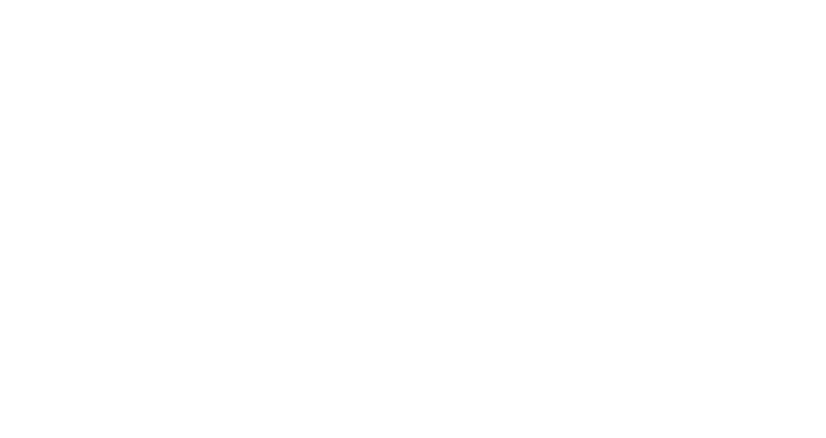
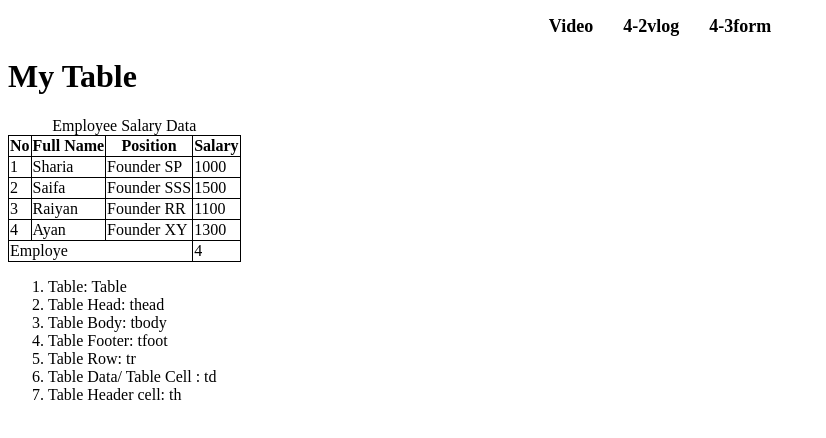
Before and after one commit to shariaprema/Milestone-1, a plain HTML site: page Module-4/4-4table.html in a window 1280 px wide. Shown: the whole page, without its empty margins (0-826 px from the left). Drawn offline with Linux system fonts and the light colour scheme.

Commit message:
4-5 module

```diff
--- a/Module-4/4-2.html
+++ b/Module-4/4-2vlog.html
@@ -4,10 +4,27 @@
     <meta charset="UTF-8">
     <meta name="viewport" content="width=device-width, initial-scale=1.0">
     <link rel="stylesheet" href="style.css">
+    <link rel="stylesheet" href="./CSS Style/nav.css">
+
     <title>4-2 Explore HTML5 nav, main, header, footer, section, article, time
     </title>
 </head>
 <body>
+
+    <nav>
+        <ul><li  class="one"><a target="_blank" href="video.html">Video</a></li>
+
+            <li class=""><a target="_blank" href="4-2vlog.html">4-2vlog</a></li>
+
+            <li><a target="_blank" href="4-3form.html">4-3form</a></li>
+
+        </ul>
+      </nav>
+
+
+
+
+
 
     <header>
         <nav>
--- a/Module-4/4-4table.html
+++ b/Module-4/4-4table.html
@@ -0,0 +1,110 @@
+<!DOCTYPE html>
+<html lang="en">
+<head>
+    <meta charset="UTF-8">
+    <meta name="viewport" content="width=device-width, initial-scale=1.0">
+    <link rel="stylesheet" href="./CSS Style/nav.css">
+
+    <title>4-4 HTML Table Table, tr, th, td, caption, colspan, thead, tbody, tfoot</title>
+
+    <title>4-5 Navigation Simple navbar and internal navigation among files
+    </title>
+
+    <style>
+        table{
+            border-collapse: collapse;
+        }
+
+        td, th{
+            border: 1px solid black;
+        }
+
+    </style>
+
+
+</head>
+<body>
+      <nav>
+        <ul><li  class="one"><a target="_blank" href="video.html">Video</a></li>
+
+            <li class=""><a target="_blank" href="4-2vlog.html">4-2vlog</a></li>
+
+            <li><a target="_blank" href="4-3form.html">4-3form</a></li>
+
+        </ul>
+      </nav>
+
+
+
+
+    <H1>My Table</H1>
+
+    <table>
+
+        <thead>
+            <caption>Employee Salary Data</caption>
+            <tr>
+                <th>No</th>
+                <th>Full Name</th>
+                <th>Position</th>
+                <th>Salary</th>
+            </tr>
+        </thead>
+
+
+        <tbody>
+            <tr>
+                <td>1</td>
+                <td>Sharia</td>
+                <td>Founder SP</td>
+                <td>1000</td>
+            </tr>
+            <tr>
+                <td>2</td>
+                <td>Saifa</td>
+                <td>Founder SSS</td>
+                <td>1500</td>
+            </tr>
+            <tr>
+                <td>3</td>
+                <td>Raiyan</td>
+                <td>Founder RR</td>
+                <td>1100</td>
+            </tr>
+
+            <tr>
+                <td>4</td>
+                <td>Ayan</td>
+                <td>Founder XY</td>
+                <td>1300</td>
+            </tr>
+
+        </tbody>
+
+
+        <tfoot>
+            <tr>
+                <td colspan="3">Employe</td>
+                <td>4</td>
+            </tr>
+        </tfoot>
+
+    </table>
+
+
+    <ol>
+        <li>Table: Table</li>
+        <li>Table Head: thead</li>
+        <li>Table Body: tbody</li>
+        <li>Table Footer: tfoot</li>
+        <li>Table Row: tr</li>
+        <li>Table Data/ Table Cell : td</li>
+        <li>Table Header cell: th</li>
+
+
+    </ol>
+
+
+
+</body>
+</html>
--- /dev/null
+++ b/Module-4/CSS Style/nav.css
@@ -0,0 +1,29 @@
+nav > ul{
+
+    display: flex;
+    justify-content: center;
+
+}
+
+nav > ul > li{
+    list-style: none;
+
+
+
+}
+
+ li > a{
+    text-decoration: none;
+    color: black;
+    margin: 5px;
+    padding: 10px;
+    font-size: 18px;
+    font-weight: bold;
+
+}
+
+li > a:hover{
+    opacity: 10.1;
+    background-color:chartreuse;
+
+}
```
Also changed, not shown: Module-4/4-3form.html (+16 -1 lines), Module-4/video.html (+13 -1 lines), Module-4/CSS Style/style.css (renamed from Module-4/style.css).
